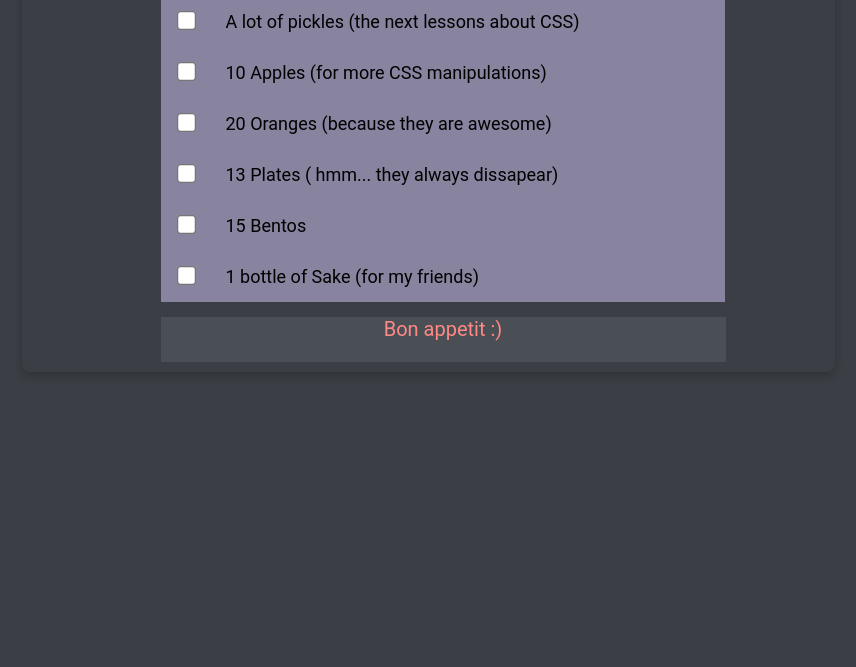
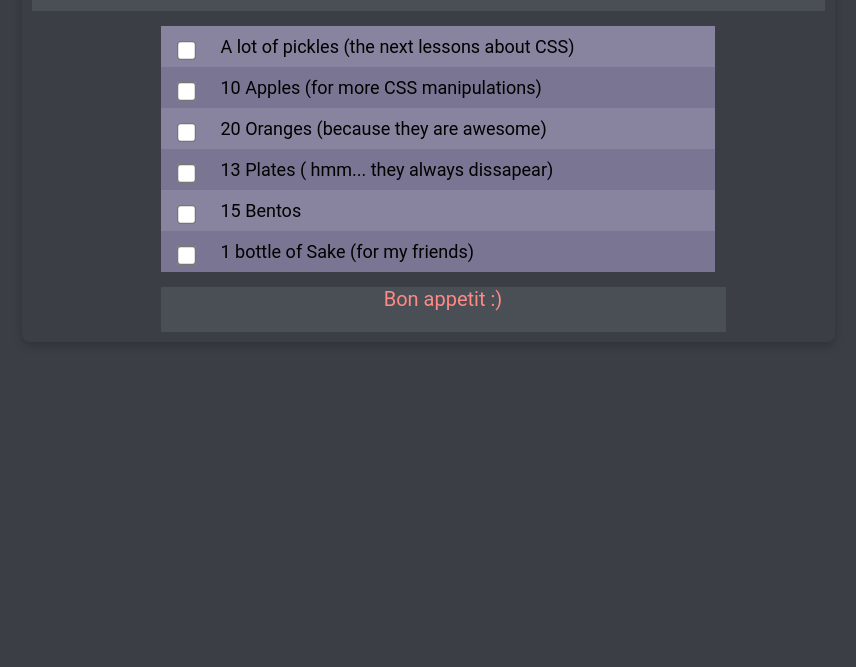
Before and after one commit to Nastya-kalachova/Hw5-CSS-shopping-list, a plain HTML site: page index.html in a window 1280 px wide. Shown: the part 133-800 px from the top of the page, without its empty margins (212-1068 px from the left). Drawn offline with Linux system fonts and the light colour scheme.

Commit message:
new css cod

```diff
--- a/style.css
+++ b/style.css
@@ -42,6 +42,7 @@ body {
     margin: 15px 0;
     width: 534px;
     margin-left: 129px;
+
   }
 
   .shopping-list li {
@@ -52,6 +53,18 @@ body {
 
     position: relative;
     transition: background-color 0.3s ease;
+  }
+
+  .shopping-list li {
+    padding: 10px;
+  }
+
+  .shopping-list li:nth-child(odd) {
+    background: #88839E;
+  }
+
+  .shopping-list li:nth-child(even) {
+    background: #7A7593;
   }
 
   .shopping-list li:hover {
```
